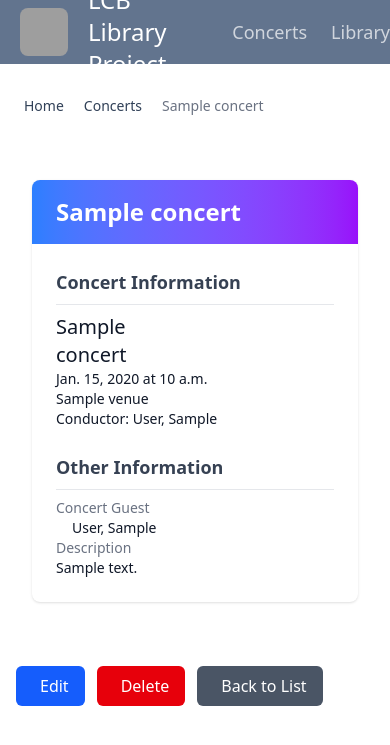
After one commit to JEndahl53/LCB_2025-05-09, a Django app: page /concerts/1/ in a window 390 px wide. The commit adds this page. Shown: the top 745 px of the page. Run offline with Django 5.2, Linux system fonts and the light colour scheme; tables that the repository leaves empty hold one stand-in row (values such as "Sample post"); some libraries are stand-ins or nearby versions; grey boxes are pictures that could not be loaded.

Commit message:
This commit significantly improves the concert detail page display and enhances the concert model functionality. Changes include: - Fixed layout issue by implementing a two-column grid structure for the concert detail page - Added responsive design with proper nesting of grid containers and items - Combined date and time display for better readability - Implemented conditional text for conductors and guests (singular/plural based on count) - Added proper indentation for guest information using padding - Updated model to include display helper methods for conductors and guests - Added proper ordering of concerts by date - Renamed "guests" field to "guest" for consistency in the model - Added Concert-related form, views, and URLs for CRUD operations - Registered Concert model in admin panel
These changes improve both the visual appearance and usability of the concert detail page while enhancing the underlying data model structure.

```diff
--- a/concerts/admin.py
+++ b/concerts/admin.py
@@ -1,7 +1,8 @@
 from django.contrib import admin
 
-from .models import Conductor, Guest, Venue
+from .models import Conductor, Guest, Venue, Concert
 
 admin.site.register(Conductor)
 admin.site.register(Guest)
 admin.site.register(Venue)
+admin.site.register(Concert)
--- a/concerts/models.py
+++ b/concerts/models.py
@@ -64,10 +64,25 @@ class Concert(models.Model):
     time = models.TimeField()
     venue = models.ForeignKey(Venue, on_delete=models.CASCADE)
     conductor = models.ManyToManyField(Conductor, blank=True)
-    guests = models.ManyToManyField(Guest, blank=True)
+    guest = models.ManyToManyField(Guest, blank=True)
     description = models.TextField(blank=True)
     poster = models.ImageField(
         upload_to="posters/",
         blank=True,
         null=True,
     )
+
+    def __str__(self):
+        return self.name
+
+    def get_absolute_url(self):
+        return reverse("concert_detail", args=[str(self.id)])
+
+    def get_conductors_display(self):
+        return "; ".join(str(conductor) for conductor in self.conductor.all())
+
+    def get_guests_display(self):
+        return "; ".join(str(guest) for guest in self.guest.all())
+
+    class Meta:
+        ordering = ["date"]
--- a/concerts/urls.py
+++ b/concerts/urls.py
@@ -16,8 +16,14 @@ from .views import (
     VenueCreateView,
     VenueUpdateView,
     VenueDeleteView,
+    ConcertListView,
+    ConcertDetailView,
+    ConcertCreateView,
+    ConcertUpdateView,
+    ConcertDeleteView,
 )
 
+# Conductor Views
 urlpatterns = [
     path("conductors/", ConductorListView.as_view(), name="conductor_list"),
     path(
@@ -34,14 +40,22 @@ urlpatterns = [
         ConductorDeleteView.as_view(),
         name="conductor_delete",
     ),
+    #
     path("guests/", GuestListView.as_view(), name="guest_list"),
     path("guests/<int:pk>/", GuestDetailView.as_view(), name="guest_detail"),
     path("guests/create/", GuestCreateView.as_view(), name="guest_create"),
     path("guests/<int:pk>/update/", GuestUpdateView.as_view(), name="guest_update"),
     path("guests/<int:pk>/delete/", GuestDeleteView.as_view(), name="guest_delete"),
+    # Venue views
     path("venues/", VenueListView.as_view(), name="venue_list"),
     path("venues/<int:pk>/", VenueDetailView.as_view(), name="venue_detail"),
     path("venues/create/", VenueCreateView.as_view(), name="venue_create"),
     path("venues/<int:pk>/update/", VenueUpdateView.as_view(), name="venue_update"),
     path("venues/<int:pk>/delete/", VenueDeleteView.as_view(), name="venue_delete"),
+    # Concert views
+    path("", ConcertListView.as_view(), name="concert_list"),
+    path("<int:pk>/", ConcertDetailView.as_view(), name="concert_detail"),
+    path("create/", ConcertCreateView.as_view(), name="concert_create"),
+    path("<int:pk>/update/", ConcertUpdateView.as_view(), name="concert_update"),
+    path("<int:pk>/delete/", ConcertDeleteView.as_view(), name="concert_delete"),
 ]
--- a/concerts/views.py
+++ b/concerts/views.py
@@ -11,8 +11,8 @@ from django.views.generic import (
     UpdateView,
     CreateView,
 )
-from .models import Conductor, Guest, Venue
-from .forms import VenueForm
+from .models import Conductor, Guest, Venue, Concert
+from .forms import VenueForm, ConcertForm
 from core.views import (
     PersonBaseDetailView,
     PersonBaseListView,
@@ -141,3 +141,35 @@ class VenueDeleteView(DeleteView):
     model = Venue
     template_name = "venue/venue_confirm_delete.html"
     success_url = reverse_lazy("venue_list")
+
+
+class ConcertListView(ListView):
+    model = Concert
+    template_name = "concert/concert_list.html"
+    context_object_name = "concerts"
+    paginate_by = 20
+    ordering = ["-date"]
+
+
+class ConcertDetailView(DetailView):
+    model = Concert
+    template_name = "concert/concert_detail.html"
+
+
+class ConcertCreateView(CreateView):
+    model = Concert
+    form_class = ConcertForm
+    template_name = "concert/concert_form.html"
+    success_url = reverse_lazy("concert_list")
+
+
+class ConcertUpdateView(UpdateView):
+    model = Concert
+    form_class = ConcertForm
+    template_name = "concert/concert_form.html"
+
+
+class ConcertDeleteView(DeleteView):
+    model = Concert
+    template_name = "concert/concert_confirm_delete.html"
+    success_url = reverse_lazy("concert_list")
--- a/package.json
+++ b/package.json
@@ -1,7 +1,6 @@
 {
   "devDependencies": {
     "@tailwindcss/cli": "^4.1.6",
-    "prettier": "^3.5.3",
     "tailwindcss": "^4.1.6"
   }
 }
--- /dev/null
+++ b/static/css/main.css
@@ -0,0 +1,8 @@
+/* static/css/main.css
+* This file will be an additional css file for my project.
+* It was started initially to provide a work-around for the "giant caret" bug
+# I encountered in crispy-tailwind.
+ */
+select ~ .pointer-events-none {
+    display: none !important;
+}
--- a/static/css/output.css
+++ b/static/css/output.css
@@ -9,7 +9,6 @@
       "Courier New", monospace;
     --color-red-50: oklch(97.1% 0.013 17.38);
     --color-red-200: oklch(88.5% 0.062 18.334);
-    --color-red-300: oklch(80.8% 0.114 19.571);
     --color-red-500: oklch(63.7% 0.237 25.331);
     --color-red-600: oklch(57.7% 0.245 27.325);
     --color-red-700: oklch(50.5% 0.213 27.518);
@@ -206,6 +205,9 @@
   }
 }
 @layer utilities {
+  .pointer-events-none {
+    pointer-events: none;
+  }
   .static {
     position: static;
   }
@@ -259,9 +261,6 @@
   }
   .ml-1 {
     margin-left: calc(var(--spacing) * 1);
-  }
-  .ml-2 {
-    margin-left: calc(var(--spacing) * 2);
   }
   .ml-5 {
     margin-left: calc(var(--spacing) * 5);
@@ -506,6 +505,9 @@
   }
   .pt-4 {
     padding-top: calc(var(--spacing) * 4);
+  }
+  .pl-4 {
+    padding-left: calc(var(--spacing) * 4);
   }
   .text-center {
     text-align: center;
--- a/templates/_base.html
+++ b/templates/_base.html
@@ -7,6 +7,7 @@
   {% load static %}
   <title>{% block title %}LCB Library{% endblock title %}</title>
   <link href="{% static 'css/output.css' %}" rel="stylesheet"/>
+  <link rel="stylesheet" href="{% static 'css/main.css' %}">
   <link href="{% static 'fontawesomefree/css/all.min.css' %}" rel="stylesheet" type="text/css"/>
   <script src="{% static 'fontawesomefree/js/all.min.js' %}"></script>
 </head>
@@ -20,10 +21,10 @@
         alt="logo"
         class="ml-5 h-12 w-12 rounded-lg object-cover"
     />
-    <h2 class="ml-5 text-2xl text-white">LCB Library Project</h2>
+    <a href="{% url 'home' %}" class="ml-5 text-2xl text-white">LCB Library Project</a>
     <div class="ml-12 flex space-x-6">
       <!-- ToDo Activate these links -->
-      <span <a href="#" class="text-lg text-white opacity-70">Concerts</span>
+      <a href="{% url 'concert_list' %}" class="text-lg text-white opacity-70">Concerts</a>
       <span class="text-lg text-white opacity-70">Library</span>
     </div>
   </div>
--- /dev/null
+++ b/templates/concert/concert_detail.html
@@ -0,0 +1,140 @@
+<!-- templates/concert/concert_detail.html -->
+<!-- this is the detail view for a concert -->
+{% extends "_base.html" %}
+
+{% block title %}
+  {{ concert.name }} | LCB Library
+{% endblock title %}
+
+{% block breadcrumbs %}
+  <!-- breadcrumb navigation -->
+  <div class="container mx-auto px-4 py-8">
+  <nav class="flex mb-8" aria-label="Breadcrumb">
+    <ol class="inline-flex items-center space-x-1 md:space-x-3">
+      <li class="inline-flex items-center">
+        <a href="{% url 'home' %}"
+           class="inline-flex items-center text-sm font-medium text-slate-700 hover:text-blue-600">
+          <i class="fas fa-home mr-2"></i>
+          Home
+        </a>
+      </li>
+      <li>
+        <div class="flex items-center">
+          <i class="fa-solid fa-chevron-right text-gray-400 mx-2"></i>
+          <a href="{% url 'concert_list' %}" class="text-sm font-medium text-slate-700 hover:text-blue-600">Concerts</a>
+        </div>
+      </li>
+      <li aria-current="page">
+        <div class="flex items-center">
+          <i class="fa-solid fa-chevron-right text-gray-400 mx-2"></i>
+          <span class="text-sm font-medium text-gray-500">
+              {{ concert.name }}
+            </span>
+        </div>
+      </li>
+    </ol>
+  </nav>
+{% endblock breadcrumbs %}
+
+{% block content %}
+  <div class="container mx-auto px-4 py-8">
+    <!-- Header section -->
+    <div class="bg-white shadow rounded-lg overflow-hidden mb-8">
+      <div class="bg-gradient-to-r from-blue-500 to-purple-600 px-6 py-4">
+        <h1 class="text-2xl font-bold text-white">
+          {{ concert.name }}
+        </h1>
+      </div>
+
+      <!-- Person information -->
+      <div class="p-6">
+        <div class="grid grid-cols-1 md:grid-cols-2 gap-6">
+          <!-- Left column -->
+          <div class="space-y-4">
+            <div>
+              <h2 class="text-lg font-semibold text-gray-700">Concert Information</h2>
+              <div class="mt-2 border-t border-gray-200 pt-2">
+                <div class="grid grid-cols-2 gap-2">
+                  <div class="text-xl text-gray-900">{{ concert.name }}</div>
+                </div>
+                {% if concert.date %}
+                  <div class="text-sm text-gray-900">
+                    {{ concert.date }}
+                    {% if concert.time %}
+                      at {{ concert.time }}
+                    {% endif %}
+
+                  </div>
+                {% elif concert.time %}
+                  <!-- show the time only, if no date -->
+                  <div class="text-sm text-gray-900">{{ concert.time }}</div>
+                {% endif %}
+
+                {% if concert.venue %}
+                  <div class="text-sm text-gray-900">{{ concert.venue }}</div>
+                {% endif %}
+                {% if concert.conductor.exists %}
+                  <div class="text-sm text-gray-900">
+                    {% if concert.conductor.count > 1 %}
+                      Conductors:
+                    {% else %}
+                      Conductor:
+                    {% endif %}
+                    {{ concert.get_conductors_display }}
+                  </div>
+
+                {% endif %}
+              </div>
+            </div>
+          </div>
+
+          <!-- Right column (for additional info) -->
+          <div class="space-y-4">
+            <div>
+              <h2 class="text-lg font-semibold text-gray-700">Other Information</h2>
+              <div class="mt-2 border-t border-gray-200 pt-2">
+                <ul class="list-disc list-inside text-sm text-gray-900">
+                  {% if concert.guest.exists %}
+                    <div class="text-sm font-medium text-gray-500">
+                      {% if concert.guest.count > 1 %}
+                        Concert Guests
+                      {% else %}
+                        Concert Guest
+                      {% endif %}
+                    </div>
+                    <div class="text-sm text-gray-900 pl-4">{{ concert.get_guests_display }}</div>
+                  {% endif %}
+
+                  {% if concert.description %}
+                    <div class="text-sm font-medium text-gray-500">Description</div>
+                    <div class="text-sm text-gray-900">{{ concert.description }}</div>
+                  {% endif %}
+                </ul>
+              </div>
+            </div>
+          </div>
+        </div>
+      </div>
+    </div>
+  </div>
+
+  <!-- Action buttons -->
+  <div class="flex space-x-3">
+    <a href="{% url 'concert_update' pk=concert.pk %}"
+       class="inline-flex items-center px-4 py-2 bg-blue-600 text-white rounded-md hover:bg-blue-700 focus:outline-none focus:ring-2 focus:ring-blue-500 focus:ring-offset-2">
+      <i class="fas fa-edit mr-2"></i>
+      Edit
+    </a>
+    <a href="{% url 'concert_delete' pk=concert.pk %}"
+       class="inline-flex items-center px-4 py-2 bg-red-600 text-white rounded-md hover:bg-red-700 focus:outline-none focus:ring-2 focus:ring-red-500 focus:ring-offset-2">
+      <i class="fas fa-trash mr-2"></i>
+      Delete
+    </a>
+    <a href="{% url 'concert_list' %}"
+       class="inline-flex items-center px-4 py-2 bg-gray-600 text-white rounded-md hover:bg-gray-700 focus:outline-none focus:ring-2 focus:ring-gray-500 focus:ring-offset-2">
+      <i class="fa-solid fa-list mr-2"></i>
+      Back to List
+    </a>
+  </div>
+  </div>
+{% endblock %}
```
Also changed, not shown: concerts/forms.py (+25 -1 lines), templates/concert/concert_form.html (added, +35 -0 lines), templates/concert/concert_list.html (added, +69 -0 lines), templates/concert/concert_confirm_delete.html (added), 1 other file.
